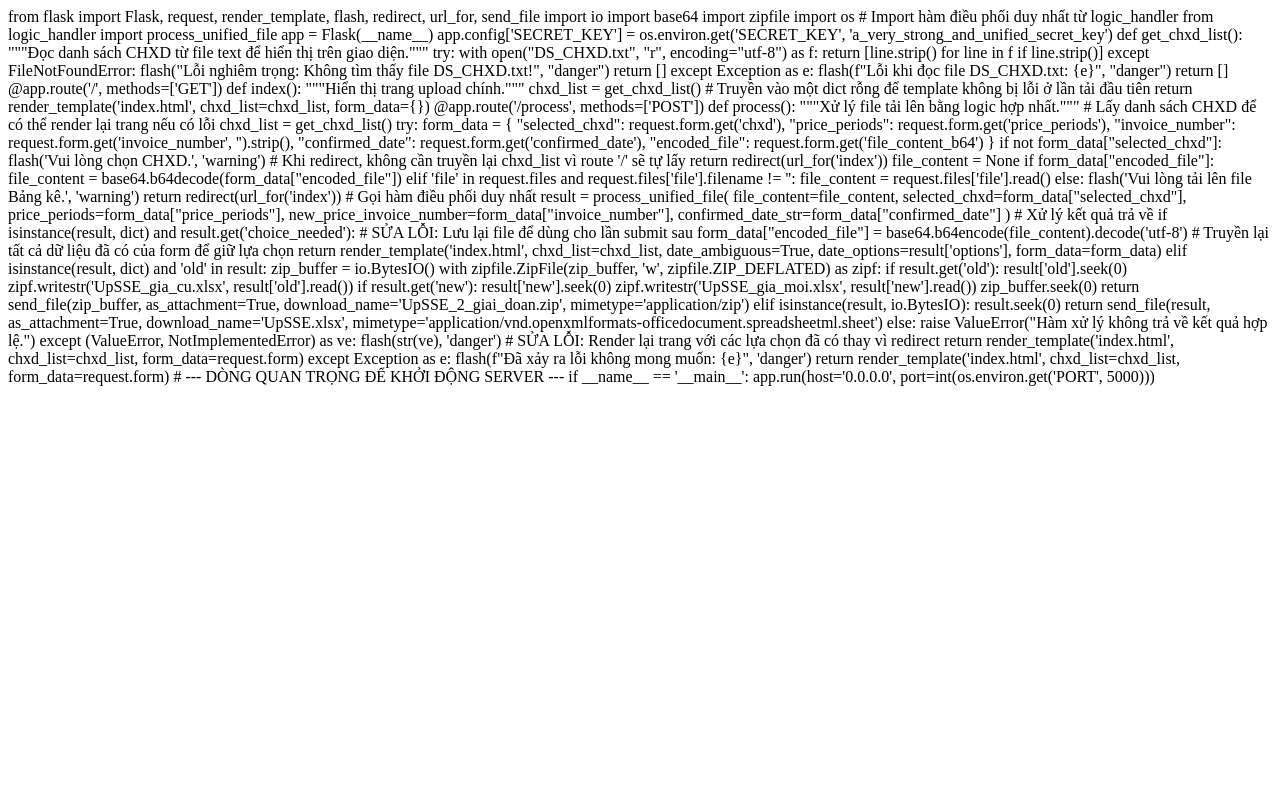
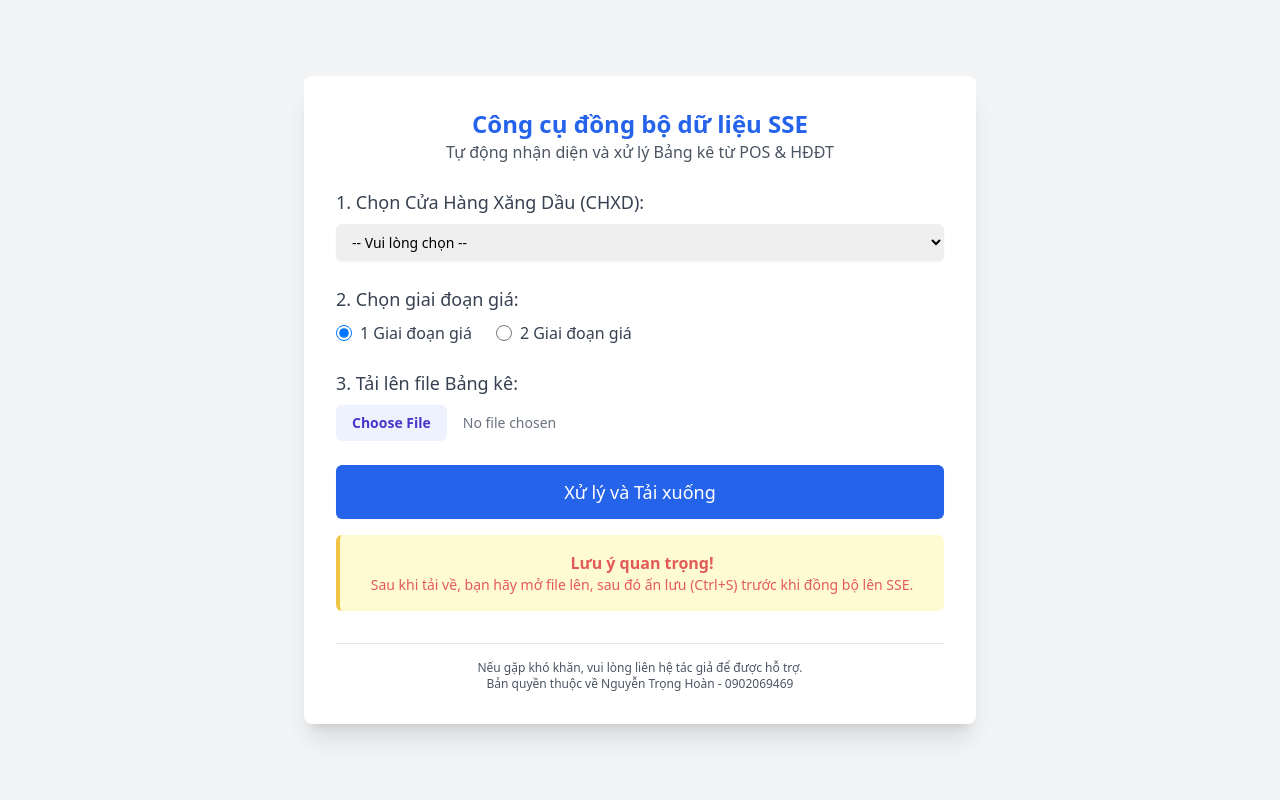
Before and after one commit to TrongHoan81/pvoilnamdinh, a Flask app: page / in a window 1280 px wide. Run offline with Flask 3, Linux system fonts and the light colour scheme; some libraries are stand-ins or nearby versions.

Commit message:
Update index.html

```diff
--- a/templates/index.html
+++ b/templates/index.html
@@ -1,105 +1,125 @@
-from flask import Flask, request, render_template, flash, redirect, url_for, send_file
-import io
-import base64
-import zipfile
-import os
+<!DOCTYPE html>
+<html lang="vi">
+<head>
+    <meta charset="UTF-8">
+    <meta name="viewport" content="width=device-width, initial-scale=1.0">
+    <title>Công cụ đồng bộ SSE (Hợp nhất)</title>
+    <script src="https://cdn.tailwindcss.com"></script>
+    <style>
+        @keyframes blinker { 50% { opacity: 0.7; } }
+        .blinking-warning { animation: blinker 1.5s linear infinite; }
+    </style>
+</head>
+<body class="bg-gray-100 flex items-center justify-center min-h-screen py-8">
 
-# Import hàm điều phối duy nhất từ logic_handler
-from logic_handler import process_unified_file
+    <div class="w-full max-w-2xl bg-white rounded-lg shadow-xl p-8">
+        <div class="text-center mb-6">
+            <h1 class="text-2xl font-bold text-blue-600">Công cụ đồng bộ dữ liệu SSE</h1>
+            <p class="text-gray-600">Tự động nhận diện và xử lý Bảng kê từ POS & HĐĐT</p>
+        </div>
 
-app = Flask(__name__)
-app.config['SECRET_KEY'] = os.environ.get('SECRET_KEY', 'a_very_strong_and_unified_secret_key')
+        <!-- Vùng hiển thị thông báo -->
+        {% with messages = get_flashed_messages(with_categories=true) %}
+            {% if messages %}
+                {% for category, message in messages %}
+                    <div class="mb-4 p-4 rounded-md
+                        {% if category == 'danger' %} bg-red-100 border border-red-400 text-red-700
+                        {% elif category == 'warning' %} bg-yellow-100 border border-yellow-400 text-yellow-700
+                        {% else %} bg-green-100 border border-green-400 text-green-700
+                        {% endif %}" role="alert">
+                        {{ message | safe }}
+                    </div>
+                {% endfor %}
+            {% endif %}
+        {% endwith %}
 
-def get_chxd_list():
-    """Đọc danh sách CHXD từ file text để hiển thị trên giao diện."""
-    try:
-        with open("DS_CHXD.txt", "r", encoding="utf-8") as f:
-            return [line.strip() for line in f if line.strip()]
-    except FileNotFoundError:
-        flash("Lỗi nghiêm trọng: Không tìm thấy file DS_CHXD.txt!", "danger")
-        return []
-    except Exception as e:
-        flash(f"Lỗi khi đọc file DS_CHXD.txt: {e}", "danger")
-        return []
+        <!-- Form chính -->
+        <form action="{{ url_for('process') }}" method="post" enctype="multipart/form-data" class="space-y-6">
 
-@app.route('/', methods=['GET'])
-def index():
-    """Hiển thị trang upload chính."""
-    chxd_list = get_chxd_list()
-    # Truyền vào một dict rỗng để template không bị lỗi ở lần tải đầu tiên
-    return render_template('index.html', chxd_list=chxd_list, form_data={})
+            <!-- Vùng xác nhận ngày (chỉ hiển thị khi logic HDDT yêu cầu) -->
+            {% if date_ambiguous %}
+            <div id="date-confirmation-container" class="p-4 border-2 border-dashed border-red-400 rounded-lg bg-red-50">
+                <h3 class="text-lg font-bold text-red-700 mb-2">Yêu cầu xác nhận ngày tháng</h3>
+                <p class="text-sm text-gray-800 mb-4">Hệ thống không thể xác định ngày tháng chính xác. Vui lòng chọn ngày đúng cho bảng kê:</p>
+                <div class="flex items-center justify-center space-x-6">
+                    {% for option in date_options %}
+                    <label class="flex items-center p-3 border rounded-md cursor-pointer hover:bg-red-100">
+                        <input type="radio" name="confirmed_date" value="{{ option.value }}" class="h-5 w-5 text-red-600" required>
+                        <span class="ml-3 text-lg font-medium text-gray-900">{{ option.text }}</span>
+                    </label>
+                    {% endfor %}
+                </div>
+                <input type="hidden" name="file_content_b64" value="{{ form_data.encoded_file }}">
+                <input type="hidden" name="chxd" value="{{ form_data.selected_chxd }}">
+                <input type="hidden" name="price_periods" value="{{ form_data.price_periods }}">
+                <input type="hidden" name="invoice_number" value="{{ form_data.invoice_number }}">
+            </div>
+            {% endif %}
 
-@app.route('/process', methods=['POST'])
-def process():
-    """Xử lý file tải lên bằng logic hợp nhất."""
-    # Lấy danh sách CHXD để có thể render lại trang nếu có lỗi
-    chxd_list = get_chxd_list()
-    try:
-        form_data = {
-            "selected_chxd": request.form.get('chxd'),
-            "price_periods": request.form.get('price_periods'),
-            "invoice_number": request.form.get('invoice_number', '').strip(),
-            "confirmed_date": request.form.get('confirmed_date'),
-            "encoded_file": request.form.get('file_content_b64')
+            <!-- Các trường nhập liệu -->
+            <div>
+                <label for="chxd" class="block text-lg font-medium text-gray-700 mb-2">1. Chọn Cửa Hàng Xăng Dầu (CHXD):</label>
+                <select id="chxd" name="chxd" required class="mt-1 block w-full pl-3 pr-10 py-2 text-base border-gray-300 focus:outline-none focus:ring-indigo-500 focus:border-indigo-500 sm:text-sm rounded-md shadow-sm">
+                    <option value="" disabled selected>-- Vui lòng chọn --</option>
+                    {% for item in chxd_list %}
+                        <option value="{{ item }}">{{ item }}</option>
+                    {% endfor %}
+                </select>
+            </div>
+
+            <div>
+                 <label class="block text-lg font-medium text-gray-700 mb-2">2. Chọn giai đoạn giá:</label>
+                <div class="mt-2 flex items-center space-x-6">
+                    <label class="flex items-center">
+                        <input type="radio" name="price_periods" value="1" class="h-4 w-4 text-indigo-600" checked onchange="toggleInvoiceInput()">
+                        <span class="ml-2 text-gray-700">1 Giai đoạn giá</span>
+                    </label>
+                    <label class="flex items-center">
+                        <input type="radio" name="price_periods" value="2" class="h-4 w-4 text-indigo-600" onchange="toggleInvoiceInput()">
+                        <span class="ml-2 text-gray-700">2 Giai đoạn giá</span>
+                    </label>
+                </div>
+            </div>
+
+            <div id="invoice-input-container" class="hidden">
+                <label for="invoice_number" class="block text-lg font-medium text-gray-700 mb-2">Nhập số hóa đơn đầu tiên của giá mới:</label>
+                <input type="text" name="invoice_number" id="invoice_number" placeholder="Nhập chính xác số hóa đơn" class="mt-1 block w-full pl-3 pr-10 py-2 border-gray-300 rounded-md shadow-sm">
+            </div>
+
+            {% if not date_ambiguous %}
+            <div>
+                <label for="file" class="block text-lg font-medium text-gray-700 mb-2">3. Tải lên file Bảng kê:</label>
+                <input type="file" name="file" id="file" required class="block w-full text-sm text-gray-500 file:mr-4 file:py-2 file:px-4 file:rounded-md file:border-0 file:font-semibold file:bg-indigo-50 file:text-indigo-700 hover:file:bg-indigo-100">
+            </div>
+            {% endif %}
+
+            <!-- Nút bấm -->
+            <div>
+                <button type="submit" class="w-full flex justify-center py-3 px-4 border border-transparent rounded-md shadow-sm text-lg font-medium text-white bg-blue-600 hover:bg-blue-700 focus:outline-none focus:ring-2 focus:ring-offset-2 focus:ring-blue-500">
+                    {% if date_ambiguous %} Xác nhận và Xử lý lại {% else %} Xử lý và Tải xuống {% endif %}
+                </button>
+                <div class="mt-4 text-center blinking-warning bg-yellow-100 border-l-4 border-yellow-500 p-4 rounded-md">
+                    <p class="font-bold text-red-600">Lưu ý quan trọng!</p>
+                    <p class="text-sm text-red-600">Sau khi tải về, bạn hãy mở file lên, sau đó ấn lưu (Ctrl+S) trước khi đồng bộ lên SSE.</p>
+                </div>
+            </div>
+        </form>
+
+        <div class="mt-8 border-t pt-4 text-center">
+            <p class="text-xs text-gray-600">Nếu gặp khó khăn, vui lòng liên hệ tác giả để được hỗ trợ.</p>
+            <p class="text-xs text-gray-600">Bản quyền thuộc về Nguyễn Trọng Hoàn - 0902069469</p>
+        </div>
+    </div>
+
+    <script>
+        function toggleInvoiceInput() {
+            const isTwoPeriods = document.querySelector('input[name="price_periods"]:checked').value === '2';
+            const container = document.getElementById('invoice-input-container');
+            const input = document.getElementById('invoice_number');
+            container.classList.toggle('hidden', !isTwoPeriods);
+            input.required = isTwoPeriods;
+            if (!isTwoPeriods) input.value = '';
         }
-
-        if not form_data["selected_chxd"]:
-            flash('Vui lòng chọn CHXD.', 'warning')
-            # Khi redirect, không cần truyền lại chxd_list vì route '/' sẽ tự lấy
-            return redirect(url_for('index'))
-
-        file_content = None
-        if form_data["encoded_file"]:
-            file_content = base64.b64decode(form_data["encoded_file"])
-        elif 'file' in request.files and request.files['file'].filename != '':
-            file_content = request.files['file'].read()
-        else:
-            flash('Vui lòng tải lên file Bảng kê.', 'warning')
-            return redirect(url_for('index'))
-
-        # Gọi hàm điều phối duy nhất
-        result = process_unified_file(
-            file_content=file_content,
-            selected_chxd=form_data["selected_chxd"],
-            price_periods=form_data["price_periods"],
-            new_price_invoice_number=form_data["invoice_number"],
-            confirmed_date_str=form_data["confirmed_date"]
-        )
-
-        # Xử lý kết quả trả về
-        if isinstance(result, dict) and result.get('choice_needed'):
-            # SỬA LỖI: Lưu lại file để dùng cho lần submit sau
-            form_data["encoded_file"] = base64.b64encode(file_content).decode('utf-8')
-            # Truyền lại tất cả dữ liệu đã có của form để giữ lựa chọn
-            return render_template('index.html', chxd_list=chxd_list, date_ambiguous=True, date_options=result['options'], form_data=form_data)
-
-        elif isinstance(result, dict) and 'old' in result:
-            zip_buffer = io.BytesIO()
-            with zipfile.ZipFile(zip_buffer, 'w', zipfile.ZIP_DEFLATED) as zipf:
-                if result.get('old'):
-                    result['old'].seek(0)
-                    zipf.writestr('UpSSE_gia_cu.xlsx', result['old'].read())
-                if result.get('new'):
-                    result['new'].seek(0)
-                    zipf.writestr('UpSSE_gia_moi.xlsx', result['new'].read())
-            zip_buffer.seek(0)
-            return send_file(zip_buffer, as_attachment=True, download_name='UpSSE_2_giai_doan.zip', mimetype='application/zip')
-
-        elif isinstance(result, io.BytesIO):
-            result.seek(0)
-            return send_file(result, as_attachment=True, download_name='UpSSE.xlsx', mimetype='application/vnd.openxmlformats-officedocument.spreadsheetml.sheet')
-
-        else:
-            raise ValueError("Hàm xử lý không trả về kết quả hợp lệ.")
-
-    except (ValueError, NotImplementedError) as ve:
-        flash(str(ve), 'danger')
-        # SỬA LỖI: Render lại trang với các lựa chọn đã có thay vì redirect
-        return render_template('index.html', chxd_list=chxd_list, form_data=request.form)
-    except Exception as e:
-        flash(f"Đã xảy ra lỗi không mong muốn: {e}", 'danger')
-        return render_template('index.html', chxd_list=chxd_list, form_data=request.form)
-
-# --- DÒNG QUAN TRỌNG ĐỂ KHỞI ĐỘNG SERVER ---
-if __name__ == '__main__':
-    app.run(host='0.0.0.0', port=int(os.environ.get('PORT', 5000)))
+    </script>
+</body>
+</html>
```
